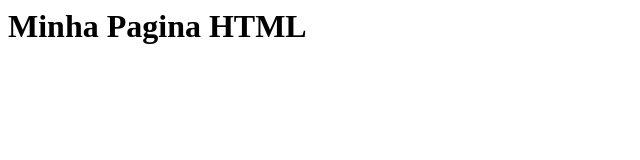
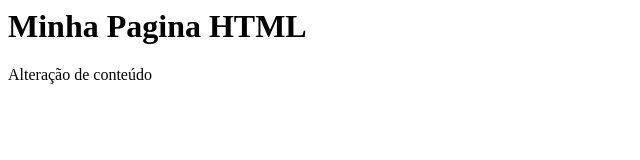
Before and after one commit to cecmedeiros/gama-no-github, a plain HTML site: page index.html in a window 1280 px wide. Shown: the whole page, without its empty margins (0-640 px from the left). Drawn offline with Linux system fonts and the light colour scheme.

Commit message:
outro commit, desta vez em master

```diff
--- a/index.html
+++ b/index.html
@@ -1,5 +1,6 @@
 <html>
     <body>
         <h1>Minha Pagina HTML</h1>
+        <p>Alteração de conteúdo </p>
     </body>
 </html>
```
